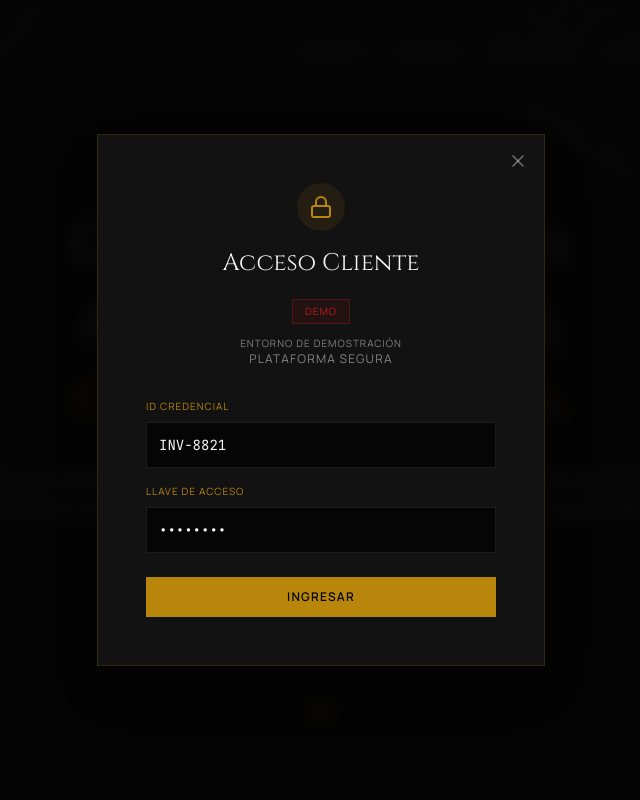
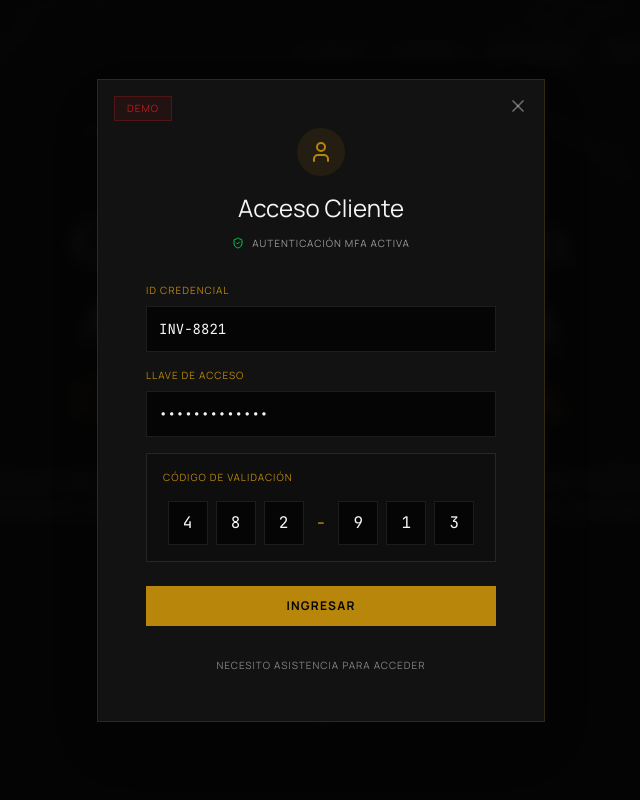
Before and after one commit to free4fun/nexura, a Next.js app: page / in a window 1280 px wide. Both pictures are taken after a click on the button "ACCESO PRIVADO". Shown: the top 800 px of the page, without its empty margins (319-959 px from the left). Built offline with nearby package versions, Linux system fonts and the light colour scheme.

Commit message:
feat: update Footer and Header components; improve accessibility, layout, and user authentication flow

```diff
--- a/components/Footer.tsx
+++ b/components/Footer.tsx
@@ -42,14 +42,14 @@ export default function Footer() {
                     <h4 className="text-xs uppercase tracking-widest text-nexura-white/40 mb-4">Legal</h4>
                     <ul className="space-y-2">
                         <li><Link href="/legal/terms" className="text-sm text-nexura-white/70 hover:text-nexura-gold transition-colors">Términos de Confidencialidad</Link></li>
-                        <li><Link href="/legal/ncnda" className="text-sm text-nexura-white/70 hover:text-nexura-gold transition-colors">Política de No-Elusión (NCNDA)</Link></li>
+                        <li><Link href="/legal/ncnda" className="text-sm text-nexura-white/70 hover:text-nexura-gold transition-colors">Política de No Elusión (NCNDA)</Link></li>
                     </ul>
                 </div>
                 <div className="md:text-left">
                     <h4 className="text-xs uppercase tracking-widest text-nexura-white/40 mb-4">Ubicación</h4>
                     <ul className="space-y-2">
                         <li><span className="text-sm text-nexura-white/70">Base Legal: Uruguay</span></li>
-                        <li><Link href="/operaciones-globales" className="text-sm text-nexura-white/70 hover:text-nexura-gold transition-colors">Operaciones Globales</Link></li>
+                        <li><Link href="/operaciones-globales" className="text-sm text-nexura-white/70 hover:text-nexura-gold transition-colors">Operaciones Globales Selectivas</Link></li>
                     </ul>
                 </div>
             </div>
--- a/components/Header.tsx
+++ b/components/Header.tsx
@@ -1,56 +1,206 @@
 'use client';
 
-import React, { useEffect, useState } from 'react';
+import React, { useEffect, useRef, useState } from 'react';
 import Link from 'next/link';
-import { LuMenu, LuX, LuUser, LuLogOut, LuLock } from 'react-icons/lu';
+import { LuMenu, LuX, LuUser, LuLogOut, LuShieldCheck } from 'react-icons/lu';
 import { useAuth } from '@/context/AuthContext';
 import { usePathname, useRouter, useSearchParams } from 'next/navigation';
 
 const LoginModal = ({ isOpen, onClose }: { isOpen: boolean; onClose: () => void }) => {
   const { login } = useAuth();
+  const DEMO_CREDENTIAL = 'INV-8821';
+  const DEMO_ACCESS_KEY = 'NXR-ACCESS-01';
+  const DEMO_VALIDATION_CODE = '482913';
+
+  const [credentialId, setCredentialId] = useState(DEMO_CREDENTIAL);
+  const [accessKey, setAccessKey] = useState(DEMO_ACCESS_KEY);
+  const [validationDigits, setValidationDigits] = useState<string[]>(DEMO_VALIDATION_CODE.split(''));
+  const [authError, setAuthError] = useState<string | null>(null);
+
+  const codeRefs = useRef<Array<HTMLInputElement | null>>([]);
+
+  useEffect(() => {
+    if (!isOpen) return;
+    setAuthError(null);
+    setCredentialId(DEMO_CREDENTIAL);
+    setAccessKey(DEMO_ACCESS_KEY);
+    setValidationDigits(DEMO_VALIDATION_CODE.split(''));
+  }, [isOpen]);
+
+  const setDigitAt = (index: number, value: string) => {
+    const digit = value.replace(/\D/g, '').slice(0, 1);
+    setValidationDigits((prev) => {
+      const next = [...prev];
+      next[index] = digit;
+      return next;
+    });
+  };
+
+  const focusDigit = (index: number) => {
+    const el = codeRefs.current[index];
+    el?.focus();
+    el?.select();
+  };
+
+  const fillDigitsFromString = (raw: string) => {
+    const digits = raw.replace(/\D/g, '').slice(0, 6).split('');
+    if (digits.length === 0) return;
+    setValidationDigits((prev) => {
+      const next = [...prev];
+      for (let i = 0; i < 6; i += 1) {
+        next[i] = digits[i] ?? '';
+      }
+      return next;
+    });
+    focusDigit(Math.min(digits.length, 6) - 1);
+  };
+
+  const handleClose = () => {
+    setAuthError(null);
+    onClose();
+  };
 
   if (!isOpen) return null;
 
   const handleLogin = (e: React.FormEvent) => {
     e.preventDefault();
+    const code = validationDigits.join('');
+    const ok = credentialId === DEMO_CREDENTIAL && accessKey === DEMO_ACCESS_KEY && code === DEMO_VALIDATION_CODE;
+    if (!ok) {
+      setAuthError('La autenticación ha fallado. Verifique sus credenciales e intente nuevamente.');
+      return;
+    }
+    setAuthError(null);
     login();
-    onClose();
+    handleClose();
   };
 
   return (
     <div className="fixed inset-0 z-[100] flex items-center justify-center p-4">
-      <div className="absolute inset-0 bg-nexura-black/90 backdrop-blur-sm" onClick={onClose}></div>
+      <div className="absolute inset-0 bg-nexura-black/90 backdrop-blur-sm" onClick={handleClose}></div>
       <div className="relative z-10 bg-nexura-surface border border-nexura-gold/20 p-8 md:p-12 max-w-md w-full shadow-2xl animate-fade-in-up">
-        <button onClick={onClose} className="absolute top-4 right-4 text-nexura-white/40 hover:text-nexura-gold transition-colors">
+        <div className="absolute top-4 left-4 inline-flex items-center gap-2 px-3 py-1 border border-nexura-red/30 bg-nexura-red/10 text-nexura-red text-[10px] uppercase tracking-widest">
+          Demo
+        </div>
+        <button onClick={handleClose} className="absolute top-4 right-4 text-nexura-white/40 hover:text-nexura-gold transition-colors">
           <LuX size={20} />
         </button>
         <div className="text-center mb-8">
           <div className="w-12 h-12 bg-nexura-gold/10 rounded-full flex items-center justify-center mx-auto mb-4 text-nexura-gold">
-            <LuLock size={24} />
+            <LuUser size={24} />
           </div>
-          <h3 className="font-serif text-2xl text-nexura-white mb-2">Acceso Cliente</h3>
-          <div className="mt-3 inline-flex items-center gap-2 px-3 py-1 border border-nexura-red/30 bg-nexura-red/10 text-nexura-red text-[10px] uppercase tracking-widest">
-            Demo
+          <h3 className="font-sans text-2xl text-nexura-white mb-2">Acceso Cliente</h3>
+          <div className="mt-3 flex flex-col items-center gap-2">
+            <div className="inline-flex items-center gap-2 text-nexura-white/60 text-[10px] uppercase tracking-widest">
+              <LuShieldCheck size={12} className="text-green-500" />
+              Autenticación MFA Activa
+            </div>
           </div>
-          <p className="mt-3 text-[10px] text-nexura-white/50 uppercase tracking-widest">
-            Entorno de demostración
-          </p>
-          <p className="text-xs text-nexura-white/50 uppercase tracking-widest">Plataforma Segura</p>
         </div>
+
         <form onSubmit={handleLogin} className="space-y-6">
+          {authError && (
+            <div className="border border-nexura-red/40 bg-nexura-red/10 p-4 text-nexura-red text-xs uppercase tracking-widest">
+              {authError}
+            </div>
+          )}
           <div className="space-y-4">
             <div>
               <label className="block text-[10px] uppercase tracking-widest text-nexura-gold mb-2">ID Credencial</label>
-              <input type="text" className="w-full bg-nexura-black border border-nexura-white/10 p-3 text-nexura-white focus:outline-none focus:border-nexura-gold transition-colors font-mono text-sm" placeholder="NEX-ID" defaultValue="INV-8821" />
+              <input
+                type="text"
+                value={credentialId}
+                onChange={(e) => {
+                  setAuthError(null);
+                  setCredentialId(e.target.value);
+                }}
+                className="w-full bg-nexura-black border border-nexura-white/10 p-3 text-nexura-white focus:outline-none focus:border-nexura-gold transition-colors font-mono text-sm"
+                placeholder="NEX-ID"
+              />
             </div>
             <div>
               <label className="block text-[10px] uppercase tracking-widest text-nexura-gold mb-2">Llave de Acceso</label>
-              <input type="password" className="w-full bg-nexura-black border border-nexura-white/10 p-3 text-nexura-white focus:outline-none focus:border-nexura-gold transition-colors font-mono text-sm" placeholder="••••••••" defaultValue="password" />
+              <input
+                type="password"
+                value={accessKey}
+                onChange={(e) => {
+                  setAuthError(null);
+                  setAccessKey(e.target.value);
+                }}
+                className="w-full bg-nexura-black border border-nexura-white/10 p-3 text-nexura-white focus:outline-none focus:border-nexura-gold transition-colors font-mono text-sm"
+                placeholder="••••••••"
+              />
+            </div>
+
+            <div className="border border-nexura-white/10 bg-nexura-black/30 p-4">
+              <p className="text-[10px] uppercase tracking-widest text-nexura-gold">Código de validación</p>
+
+              <div className="mt-4 flex items-center justify-center gap-1 sm:gap-2 w-full max-w-[17rem] mx-auto">
+                {Array.from({ length: 6 }).map((_, idx) => {
+                  const showDash = idx === 3;
+                  return (
+                    <React.Fragment key={idx}>
+                      {showDash && <span className="text-nexura-gold font-mono text-base sm:text-lg mx-0.5 sm:mx-1">-</span>}
+                      <input
+                        ref={(el) => {
+                          codeRefs.current[idx] = el;
+                        }}
+                        value={validationDigits[idx] ?? ''}
+                        onChange={(e) => {
+                          setAuthError(null);
+                          setDigitAt(idx, e.target.value);
+                          const nextChar = e.target.value.replace(/\D/g, '').slice(0, 1);
+                          if (nextChar && idx < 5) focusDigit(idx + 1);
+                        }}
+                        onKeyDown={(e) => {
+                          if (e.key === 'Backspace') {
+                            const current = validationDigits[idx] ?? '';
+                            if (current === '' && idx > 0) {
+                              focusDigit(idx - 1);
+                            }
+                          }
+                          if (e.key === 'ArrowLeft' && idx > 0) {
+                            e.preventDefault();
+                            focusDigit(idx - 1);
+                          }
+                          if (e.key === 'ArrowRight' && idx < 5) {
+                            e.preventDefault();
+                            focusDigit(idx + 1);
+                          }
+                        }}
+                        onPaste={(e) => {
+                          const text = e.clipboardData.getData('text');
+                          if (!text) return;
+                          e.preventDefault();
+                          setAuthError(null);
+                          fillDigitsFromString(text);
+                        }}
+                        inputMode="numeric"
+                        autoComplete={idx === 0 ? 'one-time-code' : 'off'}
+                        maxLength={1}
+                        required
+                        pattern="[0-9]"
+                        className="w-8 h-10 sm:w-10 sm:h-11 bg-nexura-black border border-nexura-white/10 text-nexura-white focus:outline-none focus:border-nexura-gold transition-colors font-mono text-sm sm:text-base text-center"
+                        aria-label={`Código de validación (dígito ${idx + 1})`}
+                      />
+                    </React.Fragment>
+                  );
+                })}
+              </div>
             </div>
           </div>
-          <button type="submit" className="w-full bg-nexura-gold text-nexura-black font-semibold uppercase tracking-widest py-3 text-xs hover:bg-nexura-goldLight transition-colors">
-            Ingresar
-          </button>
+
+          <div className="space-y-4">
+            <button type="submit" className="w-full bg-nexura-gold text-nexura-black font-bold uppercase tracking-widest py-3 mb-8 text-xs hover:bg-nexura-goldLight transition-colors">
+              Ingresar
+            </button>
+            <Link
+              href="mailto:contacto@nexura.lat?subject=Soporte%20-%20Recuperaci%C3%B3n%20de%20acceso%20MFA&body=Hola%20equipo%20de%20Nexura%2C%0A%0ANecesito%20asistencia%20para%20recuperar%20el%20acceso%3A%0A-%20Olvid%C3%A9%20mi%20contrase%C3%B1a%20y%2Fo%0A-%20Perd%C3%AD%20el%20generador%20de%20c%C3%B3digos%20de%20validaci%C3%B3n.%0A%0AGracias."
+              className="block w-full text-[10px] uppercase tracking-widest text-nexura-white/50 hover:text-nexura-gold transition-colors text-center"
+            >
+              Necesito asistencia para acceder
+            </Link>
+          </div>
         </form>
       </div>
     </div>
```
